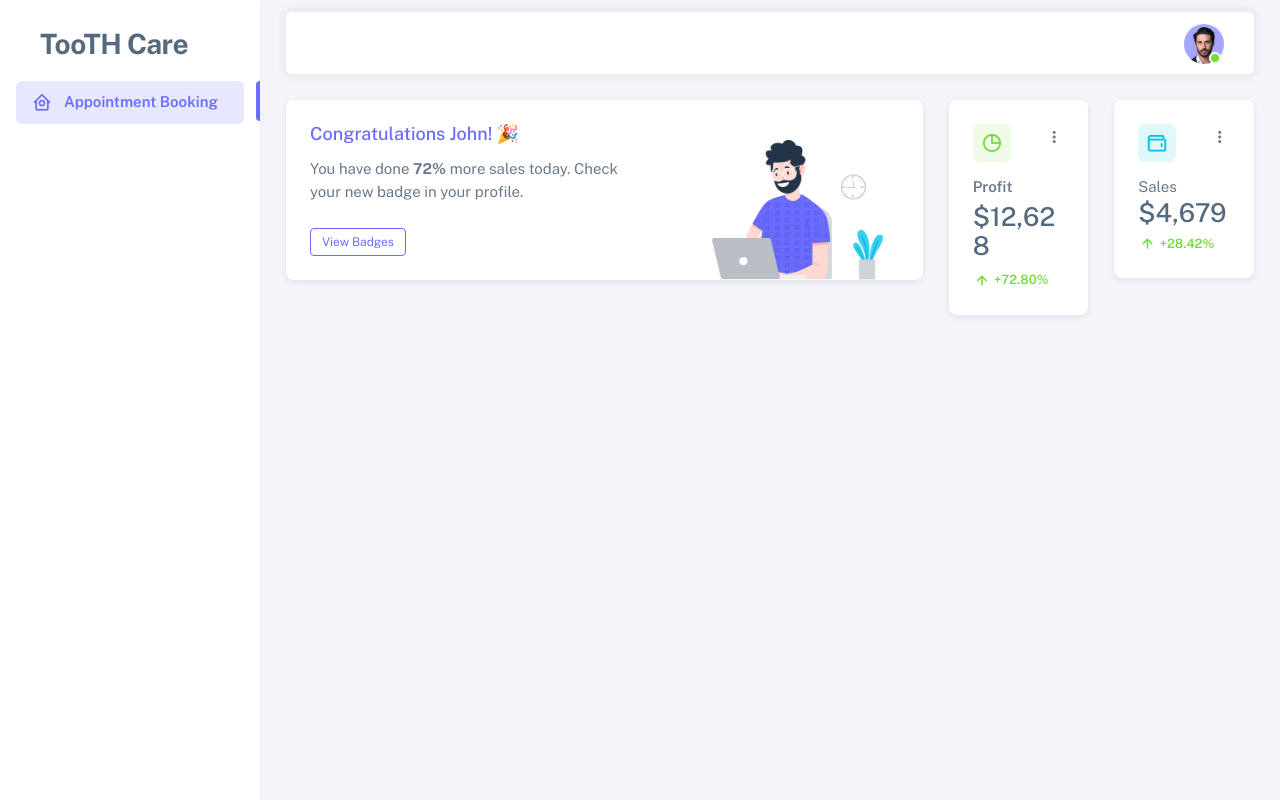
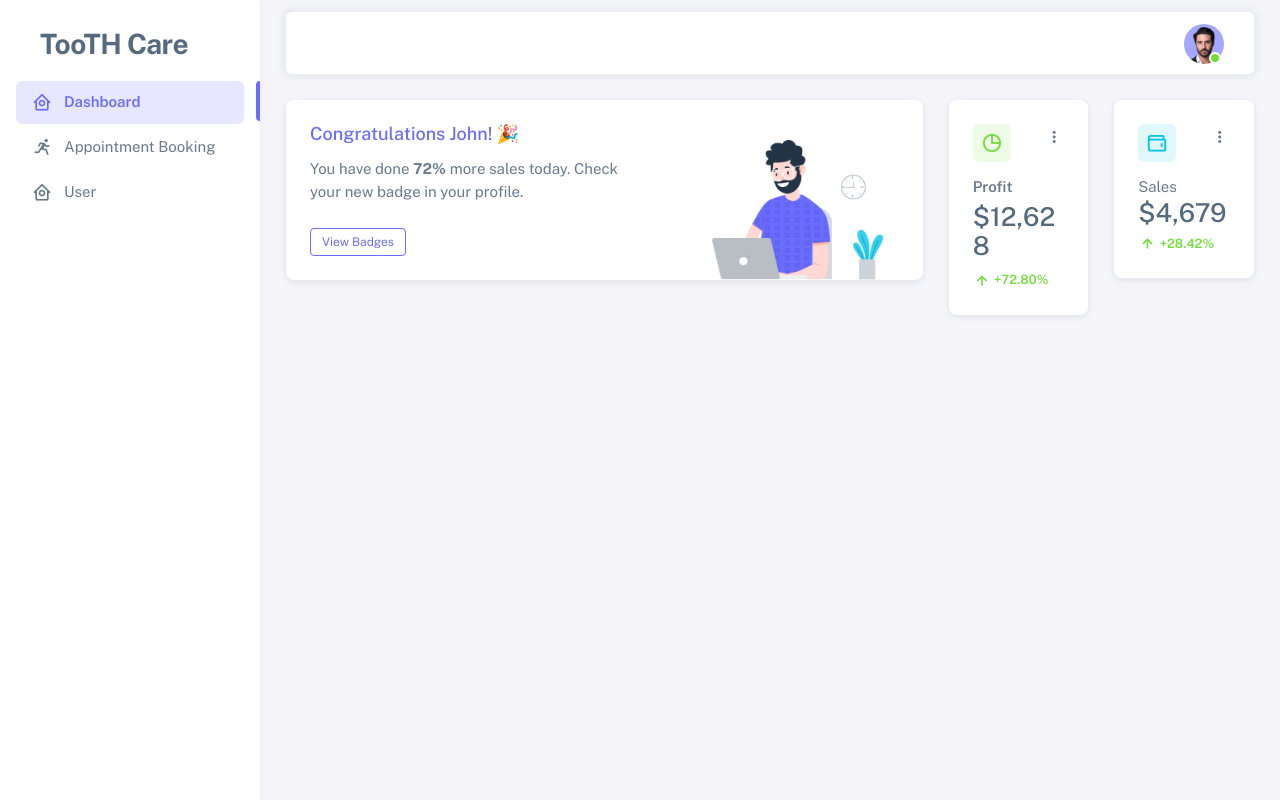
Before and after one commit to musabibnusiraj/tooth-care-app, a PHP site: page /views/admin/dashboard.php in a window 1280 px wide. Run offline with PHP 8.4, Linux system fonts and the light colour scheme; some libraries are stand-ins or nearby versions.

Commit message:
navigate page  with active class

```diff
--- a/test.php
+++ b/test.php
@@ -8,7 +8,7 @@ require_once __DIR__ . '/models/User.php';
 
 $userModel = new User();
 
-if ($userModel->createUser("musab", "mypassword123", "operator", "musab@example.com")) {
+if ($userModel->createUser("Mohamed", "123", "doctor", "mohamed@example.com")) {
     echo "User created successfully!";
 } else {
     echo "Failed to create user. May be user already exist!";
--- a/views/layouts/header.php
+++ b/views/layouts/header.php
@@ -1,6 +1,13 @@
 <!-- Include Config -->
 <?php
 include __DIR__ . '/../../config.php';
+
+$currentUrl = $_SERVER['SCRIPT_NAME'];
+
+// Extract the last filename from the URL
+$currentFilename = basename($currentUrl);  // e.g., "dashboard.php"
+
+// dd($currentFilename);
 ?>
 <!DOCTYPE html>
 <html lang="en" class="light-style layout-menu-fixed" dir="ltr" data-theme="theme-default" data-assets-path="assets/" data-template="vertical-menu-template-free">
@@ -70,10 +77,24 @@ include __DIR__ . '/../../config.php';
 
                     <ul class="menu-inner py-1">
                         <!-- Dashboard -->
-                        <li class="menu-item active">
-                            <a href="index.html" class="menu-link">
+                        <li class="menu-item <?= $currentFilename === "dashboard.php" ? 'active' : '' ?>">
+                            <a href="<?= url('views/admin/dashboard.php') ?>" class="menu-link">
                                 <i class="menu-icon tf-icons bx bx-home-circle"></i>
+                                <div data-i18n="Analytics">Dashboard</div>
+                            </a>
+                        </li>
+
+                        <li class="menu-item <?= $currentFilename === "appointment_booking.php" ? 'active' : '' ?>">
+                            <a href="<?= url('views/admin/appointment_booking.php') ?>" class="menu-link">
+                                <i class="menu-icon tf-icons bx bx-run"></i>
                                 <div data-i18n="Analytics">Appointment Booking</div>
+                            </a>
+                        </li>
+
+                        <li class="menu-item <?= $currentFilename === "users.php" ? 'active' : '' ?>">
+                            <a href="<?= url('views/admin/users.php') ?>" class="menu-link">
+                                <i class="menu-icon tf-icons bx bx-home-circle"></i>
+                                <div data-i18n="Analytics">User</div>
                             </a>
                         </li>
 
@@ -107,7 +128,7 @@ include __DIR__ . '/../../config.php';
                                 <li class="nav-item navbar-dropdown dropdown-user dropdown">
                                     <a class="nav-link dropdown-toggle hide-arrow" href="javascript:void(0);" data-bs-toggle="dropdown">
                                         <div class="avatar avatar-online">
-                                            <img src="assets/img/avatars/1.png" alt class="w-px-40 h-auto rounded-circle" />
+                                            <img src="<?= asset('assets/img/avatars/1.png') ?>" alt class="w-px-40 h-auto rounded-circle" />
                                         </div>
                                     </a>
                                     <ul class="dropdown-menu dropdown-menu-end">
```
Also changed, not shown: views/admin/appointment_booking.php (added, +11 -0 lines), views/admin/doctors.php (added, +11 -0 lines), views/admin/users.php (added, +11 -0 lines).
